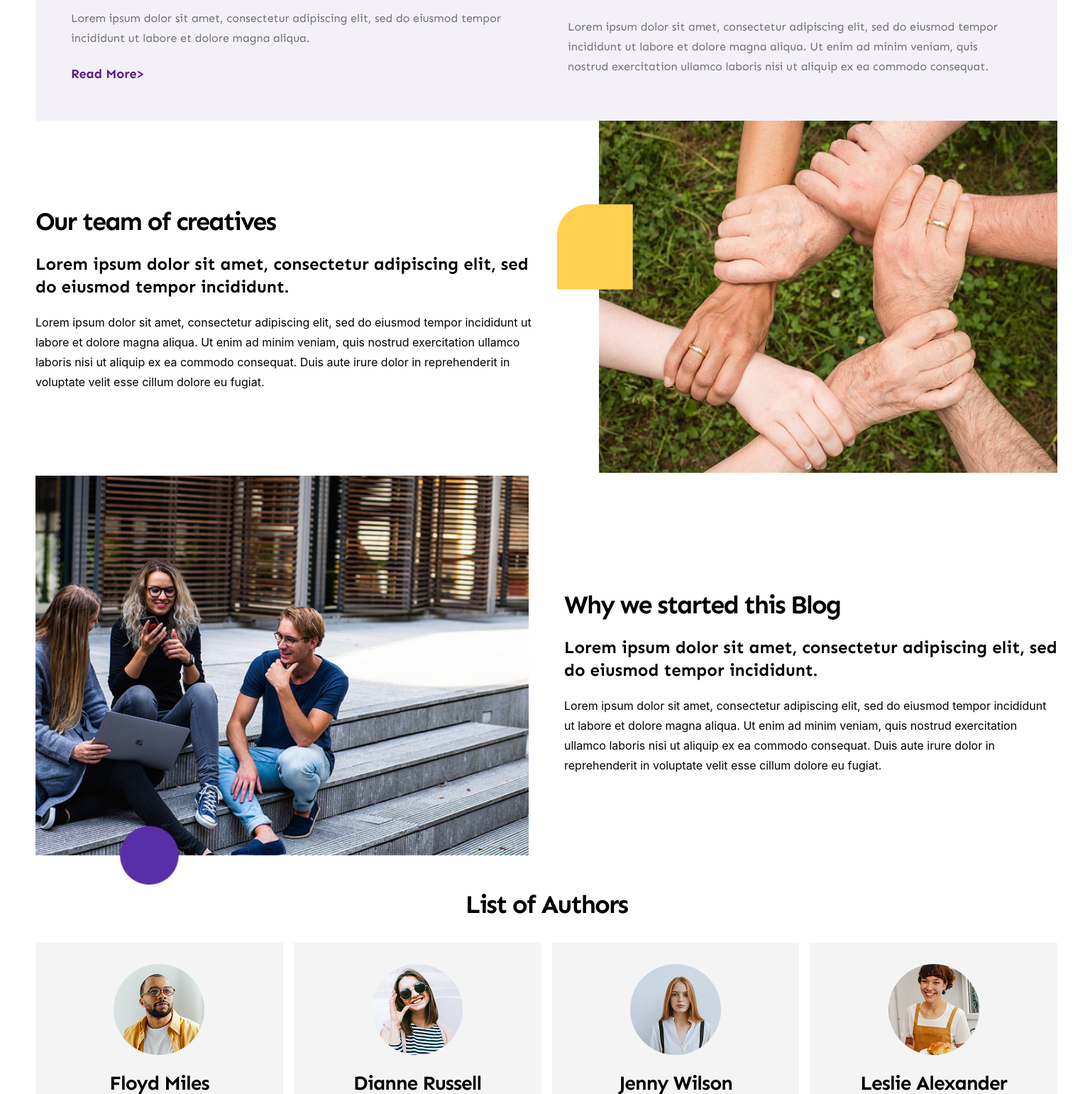
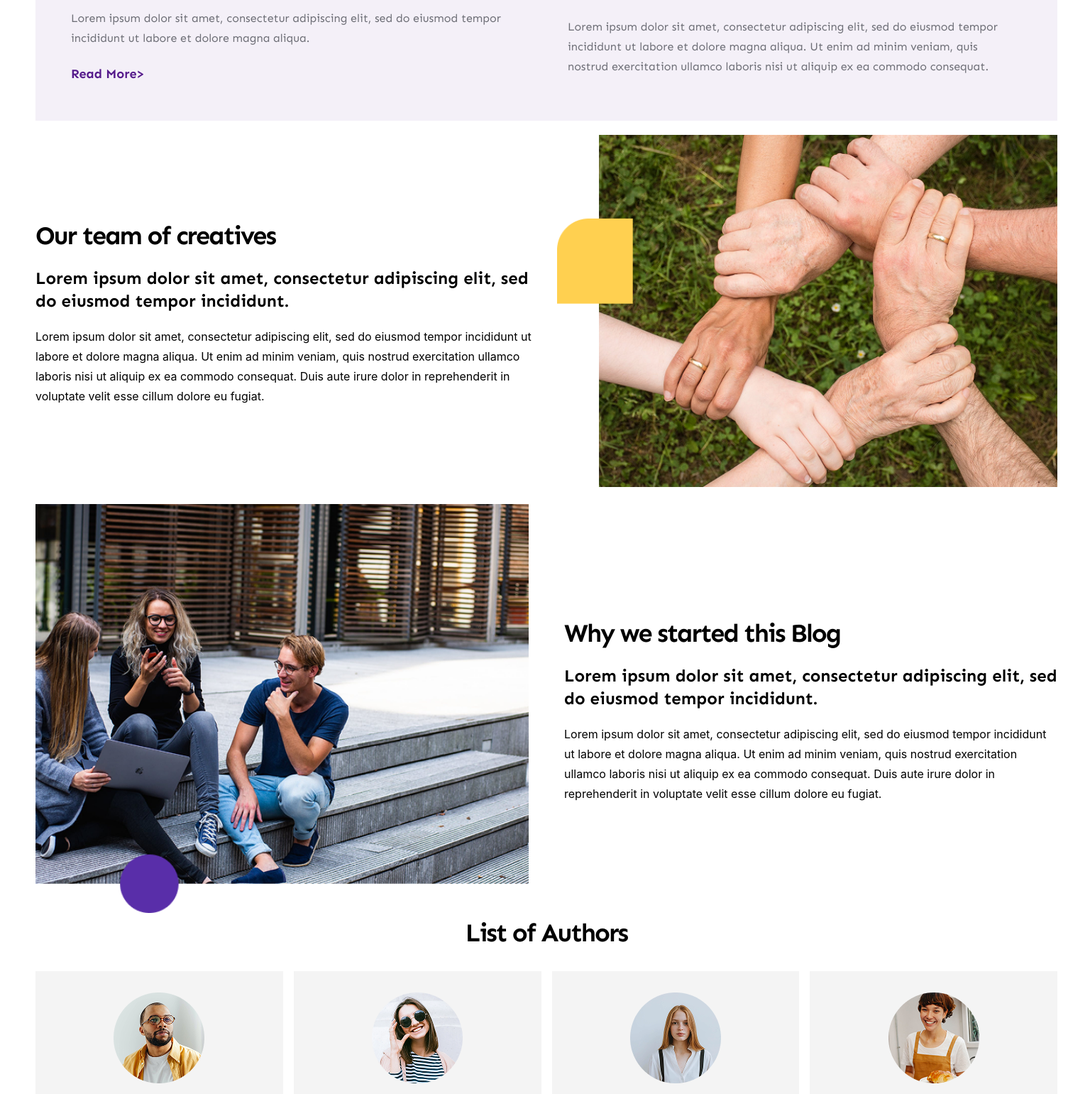
Before and after one commit to Atuleojonugwa/Whitespace, a Django app: page /Aboutus/ in a window 1536 px wide. Shown: the part 1107-2648 px from the top of the page at 71% size. Run offline with Django 5.2, Linux system fonts and the light colour scheme.

Commit message:
changes to abt us

```diff
--- a/static/Aboutus.css
+++ b/static/Aboutus.css
@@ -233,7 +233,7 @@ body{
     }
     .ourteam{
         width: 1440px;
-        margin: 0 auto;
+        margin: 20px auto 0;
     }
     .list-of-authors2{
         width: 1440px;
```
